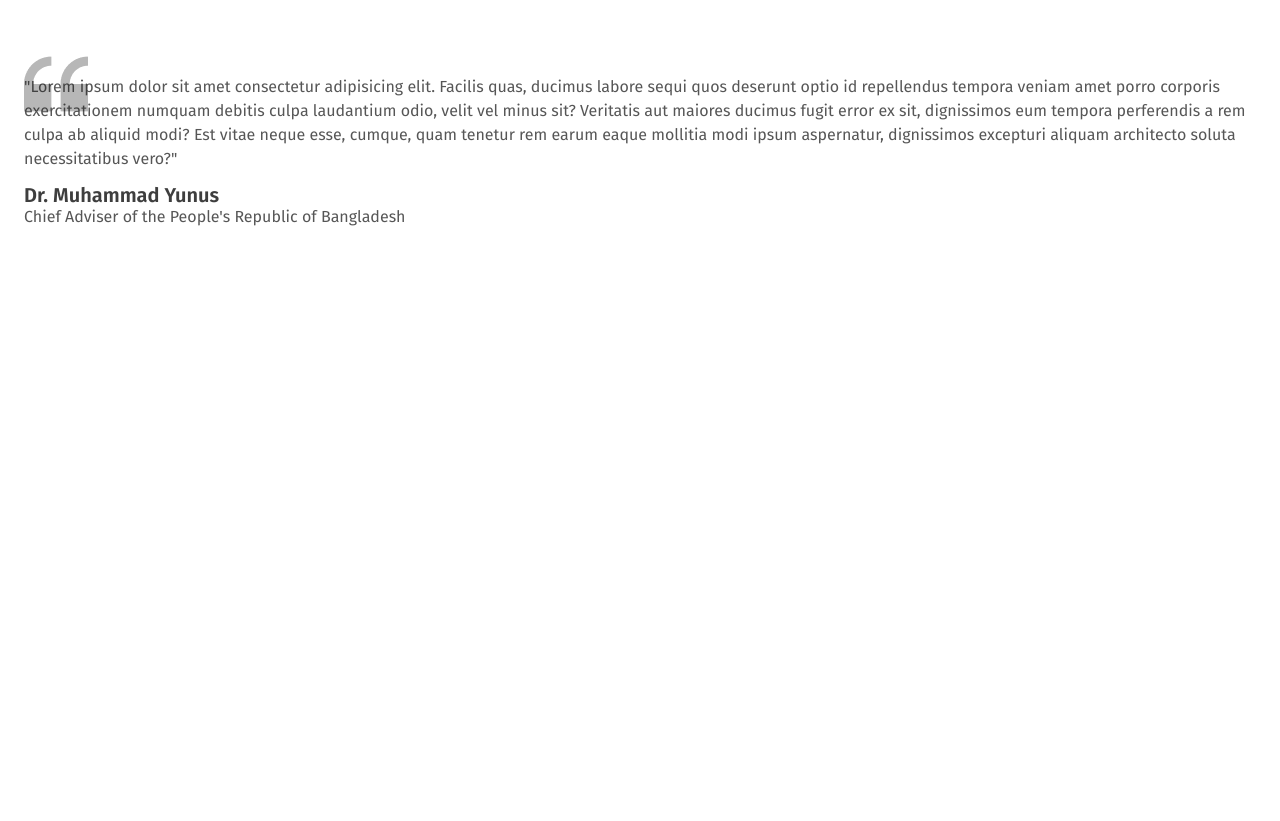
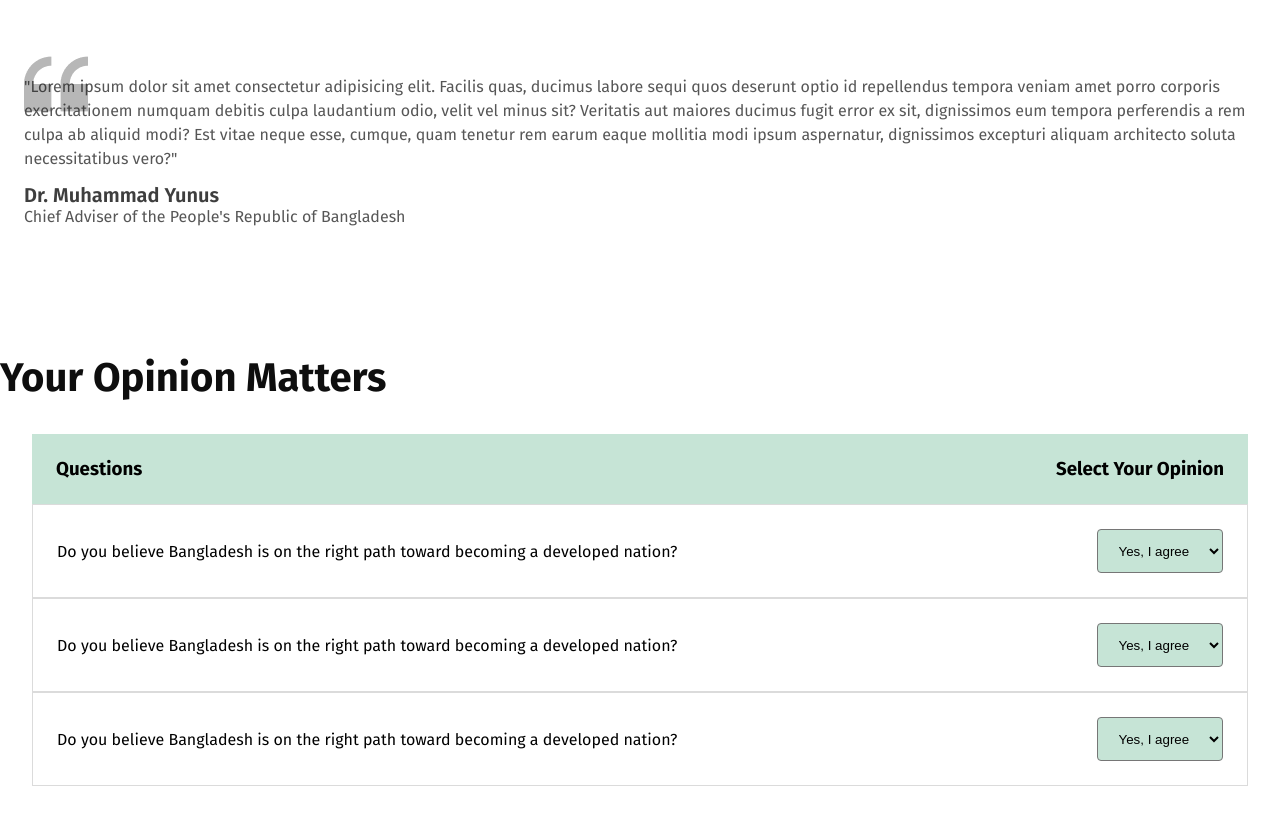
Before and after one commit to naymulislamnay/Assignment-01-B11-for-practice-, a plain HTML site: page index.html in a window 1280 px wide. Shown: the part 1626-2447 px from the top of the page. Before the commit the page ends 1900 px from the top, so only its background shows below. Drawn offline with Linux system fonts and the light colour scheme.

Commit message:
Opinion section added

```diff
--- a/index.html
+++ b/index.html
@@ -111,9 +111,14 @@
 
 
         <!-- Qoute section start from here -->
-         <section class="qoute">
+        <section class="qoute">
             <p class="qoute-des pillar-title">
-                "Lorem ipsum dolor sit amet consectetur adipisicing elit. Facilis quas, ducimus labore sequi quos deserunt optio id repellendus tempora veniam amet porro corporis exercitationem numquam debitis culpa laudantium odio, velit vel minus sit? Veritatis aut maiores ducimus fugit error ex sit, dignissimos eum tempora perferendis a rem culpa ab aliquid modi? Est vitae neque esse, cumque, quam tenetur rem earum eaque mollitia modi ipsum aspernatur, dignissimos excepturi aliquam architecto soluta necessitatibus vero?"
+                "Lorem ipsum dolor sit amet consectetur adipisicing elit. Facilis quas, ducimus labore sequi quos
+                deserunt optio id repellendus tempora veniam amet porro corporis exercitationem numquam debitis culpa
+                laudantium odio, velit vel minus sit? Veritatis aut maiores ducimus fugit error ex sit, dignissimos eum
+                tempora perferendis a rem culpa ab aliquid modi? Est vitae neque esse, cumque, quam tenetur rem earum
+                eaque mollitia modi ipsum aspernatur, dignissimos excepturi aliquam architecto soluta necessitatibus
+                vero?"
             </p>
             <p class="qoute-man heading-secondary">
                 Dr. Muhammad Yunus
@@ -121,7 +126,41 @@
             <p class="qoute-desig pillar-title">
                 Chief Adviser of the People's Republic of Bangladesh
             </p>
-         </section>
+        </section>
+
+        <!-- opinion section start from here -->
+        <section class="opinion">
+            <p class="heading-primary">Your Opinion Matters</p>
+            <div class="opinion-section">
+                <div class="opinion-header">
+                    <h3>Questions</h3>
+                    <h3>Select Your Opinion</h3>
+                </div>
+
+                <!-- .opinion-option*3>p+select -->
+                <div class="opinion-option">
+                    <p>Do you believe Bangladesh is on the right path toward becoming a developed nation?</p>
+                    <select class="opinion-op" name="opinion" id="opinion">
+                        <option value="yes">Yes, I agree</option>
+                        <option value="no">Don't agree</option>
+                    </select>
+                </div>
+                <div class="opinion-option">
+                    <p>Do you believe Bangladesh is on the right path toward becoming a developed nation?</p>
+                    <select class="opinion-op" name="opinion" id="opinion">
+                        <option value="yes">Yes, I agree</option>
+                        <option value="no">Don't agree</option>
+                    </select>
+                </div>
+                <div class="opinion-option">
+                    <p>Do you believe Bangladesh is on the right path toward becoming a developed nation?</p>
+                    <select class="opinion-op" name="opinion" id="opinion">
+                        <option value="yes">Yes, I agree</option>
+                        <option value="no">Don't agree</option>
+                    </select>
+                </div>
+            </div>
+        </section>
     </main>
     <footer>
 
--- a/styles/style.css
+++ b/styles/style.css
@@ -347,3 +347,34 @@
     margin-top: 0;
     margin-bottom: 23px;
 }
+
+.opinion{
+    margin-top: 80px;
+    margin-bottom: 24px;
+}
+
+.opinion-section{
+    padding: 32px;
+}
+
+.opinion-header{
+    display: flex;
+    justify-content: space-between;
+    padding: 24px;
+    background-color: #C6E4D6;
+}
+
+.opinion-option{
+    display: flex;
+    justify-content: space-between;
+    align-items: center;
+    padding: 24px 24px;
+    border: 1px solid #dbdbdb;
+}
+
+
+.opinion-op{
+    background-color: #C6E4D6;
+    border-radius: 4px;
+    padding: 12.5px 16.5px;
+}
```
